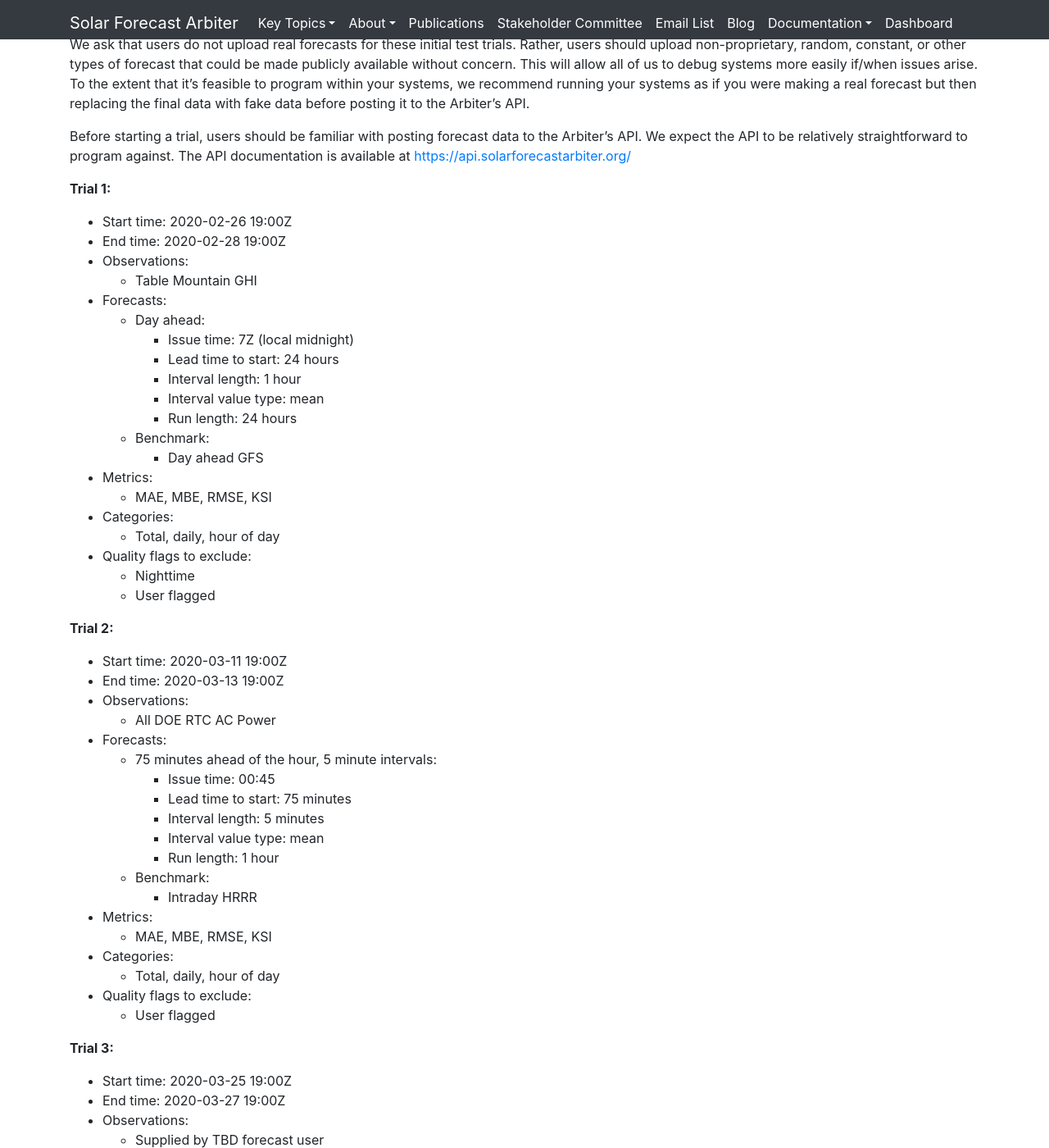
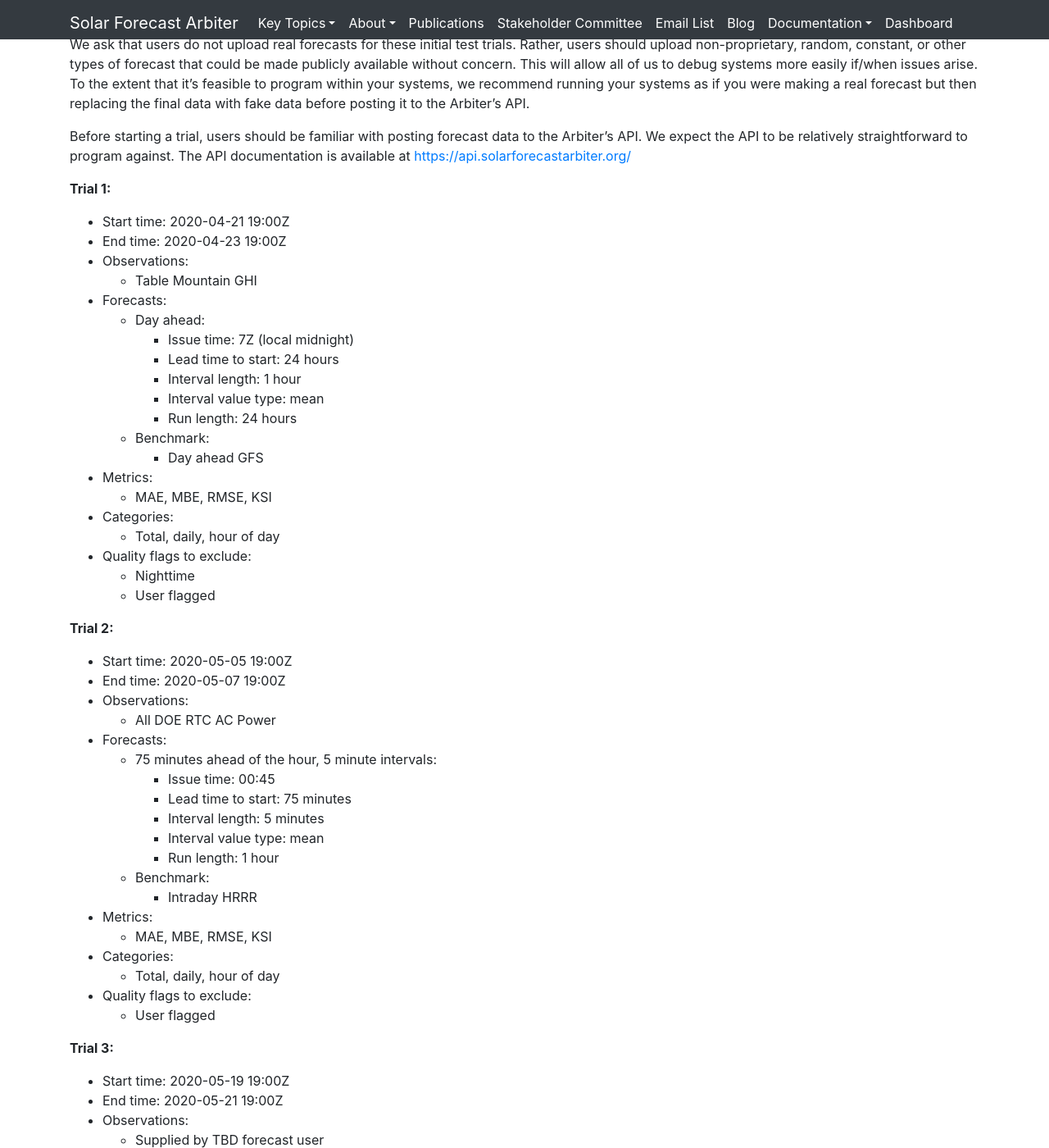
Before and after one commit to SolarArbiter/SolarArbiter.github.io, a Jekyll site: the page built from _posts/2020-02-12-Trials-Testing.md, in a window 1280 px wide and 1400 px high, scrolled down 386 px. Shown: the whole window at 82% size. Built offline with Jekyll 4.4.1, drawn with Linux system fonts in a browser that asks for light colours.

Commit message:
update dates (#143)

```diff
--- a/_posts/2020-02-12-Trials-Testing.md
+++ b/_posts/2020-02-12-Trials-Testing.md
@@ -31,8 +31,8 @@ at [https://api.solarforecastarbiter.org/](https://api.solarforecastarbiter.org/
 
 **Trial 1:**
 
-* Start time: 2020-02-26 19:00Z
-* End time: 2020-02-28 19:00Z
+* Start time: 2020-04-21 19:00Z
+* End time: 2020-04-23 19:00Z
 * Observations:
   * Table Mountain GHI
 * Forecasts:
@@ -54,8 +54,8 @@ at [https://api.solarforecastarbiter.org/](https://api.solarforecastarbiter.org/
 
 **Trial 2:**
 
-* Start time: 2020-03-11 19:00Z
-* End time: 2020-03-13 19:00Z
+* Start time: 2020-05-05 19:00Z
+* End time: 2020-05-07 19:00Z
 * Observations:
   * All DOE RTC AC Power
 * Forecasts:
@@ -76,8 +76,8 @@ at [https://api.solarforecastarbiter.org/](https://api.solarforecastarbiter.org/
 
 **Trial 3:**
 
-* Start time: 2020-03-25 19:00Z
-* End time: 2020-03-27 19:00Z
+* Start time: 2020-05-19 19:00Z
+* End time: 2020-05-21 19:00Z
 * Observations:
   * Supplied by TBD forecast user
 * Forecasts:
```
